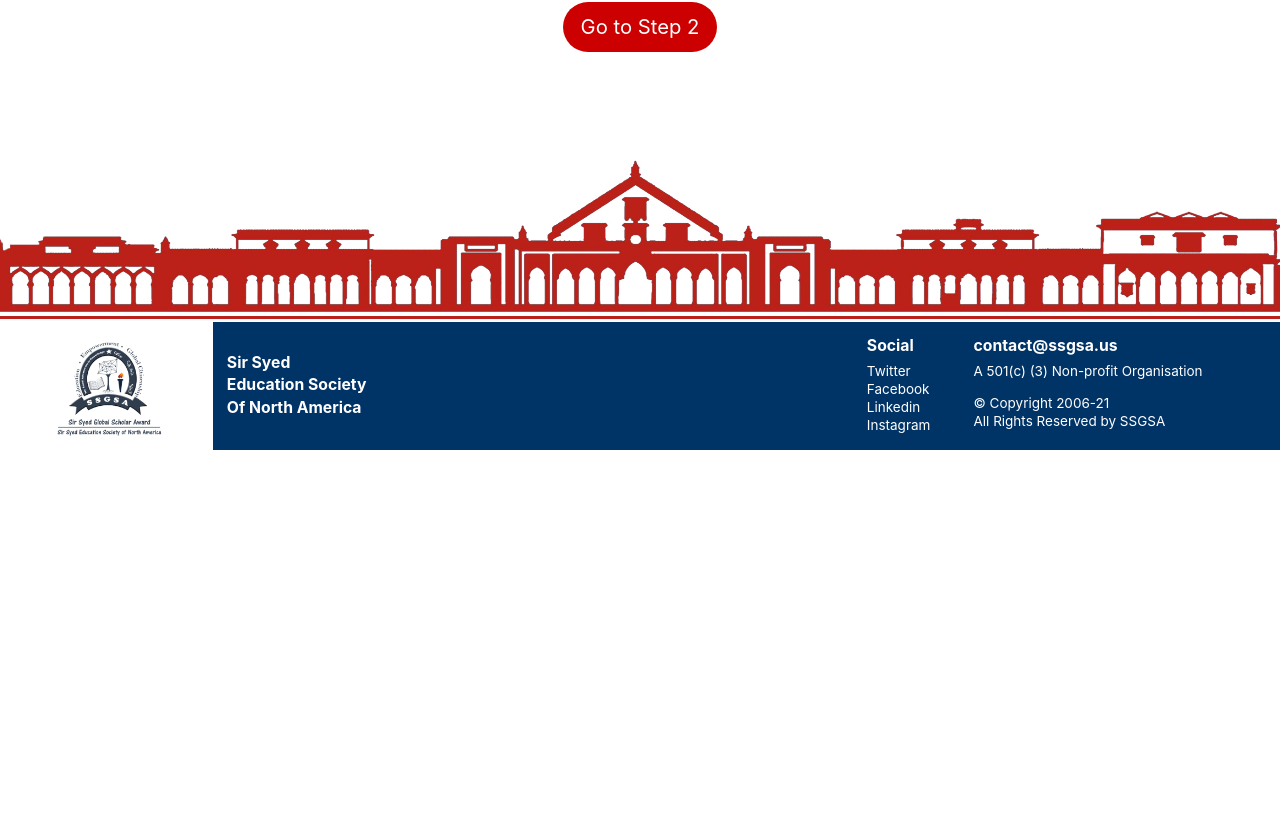
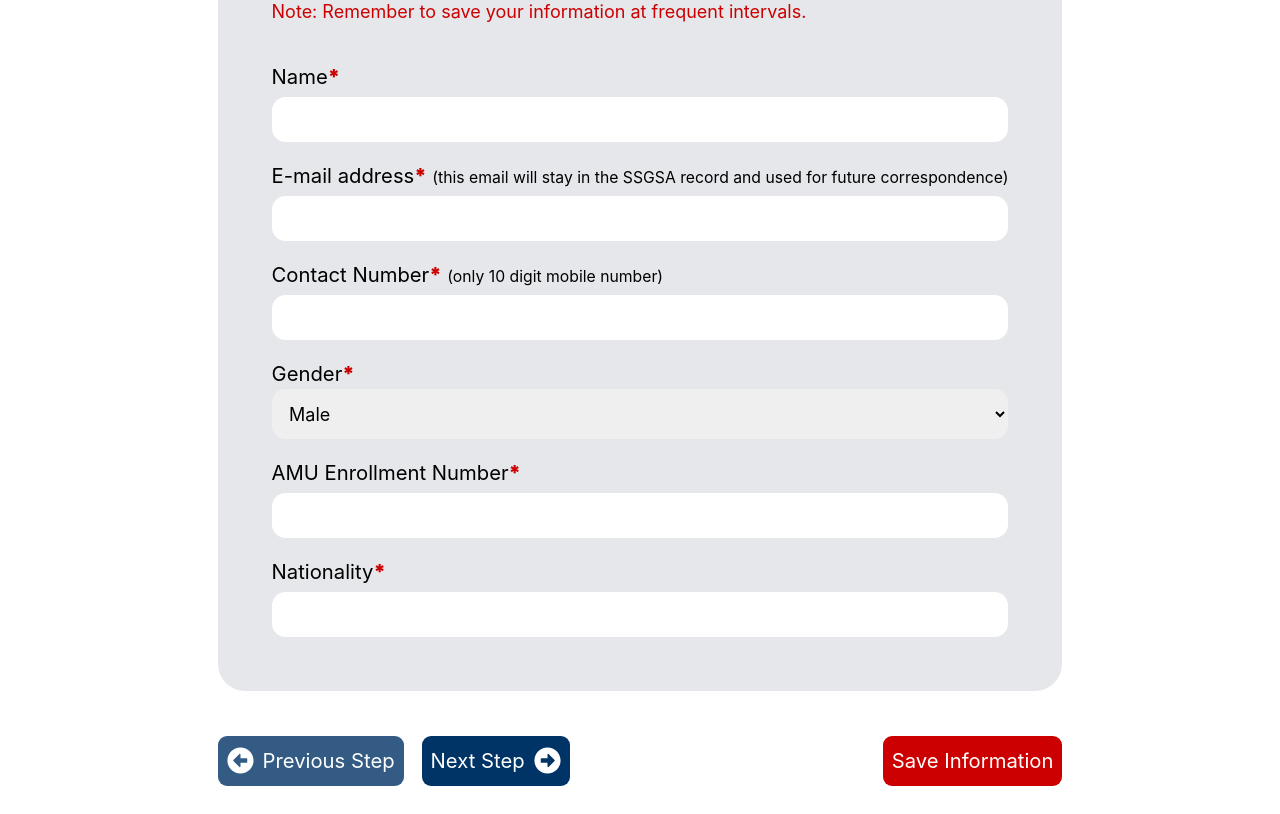
Before and after one commit to ssgsa-us/ssgsa.us, a Next.js app: page /application-portal/application in a window 1280 px wide. Shown: the part 286-1100 px from the top of the page. Before the commit the page ends 800 px from the top, so only its background shows below. Built offline with nearby package versions, Linux system fonts and the light colour scheme; no server answers; sample sign-in values are in the browser's storage.

Commit message:
Add step2 component

```diff
--- /dev/null
+++ b/components/ApplicationSteps/ProceedButtons.tsx
@@ -0,0 +1,61 @@
+import {
+  faArrowAltCircleLeft,
+  faArrowAltCircleRight,
+} from '@fortawesome/free-solid-svg-icons'
+import { FontAwesomeIcon } from '@fortawesome/react-fontawesome'
+
+const ProceedButtons = ({
+  status,
+  previousStep,
+  nextStep,
+  saveInformation,
+  error,
+}) => {
+  return (
+    <div className="mt-10">
+      {error ? (
+        <div className="bg-red-200 rounded-3xl p-2 pl-6 mb-5">
+          <p>
+            <span className="font-bold">Error:</span> {error}
+          </p>
+        </div>
+      ) : null}
+      <div className="flex flex-col sm:flex-row items-center sm:justify-between mt-10">
+        <div className="flex justify-between sm:justify-start w-full sm:w-max order-2 sm:order-1">
+          <button
+            className={`text-white text-base md:text-lg ${
+              status == 1 ? 'bg-blue-860 cursor-not-allowed' : 'bg-blue-850'
+            } mr-2 py-2 px-2 rounded-lg flex flex-row items-center`}
+            onClick={status == 1 ? previousStep : null}
+          >
+            <FontAwesomeIcon
+              icon={faArrowAltCircleLeft}
+              size="lg"
+              className="text-white"
+            />
+            <p className="ml-2">Previous Step</p>
+          </button>
+          <button
+            className="text-white text-base md:text-lg bg-blue-850 ml-2 py-2 px-2 rounded-lg flex flex-row items-center"
+            onClick={nextStep}
+          >
+            <p className="mr-2">Next Step</p>
+            <FontAwesomeIcon
+              icon={faArrowAltCircleRight}
+              size="lg"
+              className="text-white"
+            />
+          </button>
+        </div>
+        <button
+          className="text-white text-base md:text-lg bg-red-850 mb-4 sm:mb-0 py-2 px-2 rounded-lg order-1 sm:order-2"
+          onClick={saveInformation}
+        >
+          Save Information
+        </button>
+      </div>
+    </div>
+  )
+}
+
+export default ProceedButtons
--- /dev/null
+++ b/components/ApplicationSteps/Step1.tsx
@@ -0,0 +1,133 @@
+import { useState } from 'react'
+import ProceedButtons from './ProceedButtons'
+
+const Step1 = ({ status, formStatus, setStatus, setFormStatus }) => {
+  const [name, setName] = useState<string>()
+  const [email, setEmail] = useState<string>()
+  const [contactNo, setContactNo] = useState<number>()
+  const [gender, setGender] = useState<string>('Male')
+  const [enrollNo, setEnrollNo] = useState<string>()
+  const [nationality, setNationality] = useState<string>()
+  const [error, setError] = useState<string>('')
+
+  const nextStep = () => {
+    if (name && email && contactNo && gender && enrollNo && nationality) {
+      const regex =
+        /^(([^<>()[\]\\.,;:\s@"]+(\.[^<>()[\]\\.,;:\s@"]+)*)|(".+"))@((\[[0-9]{1,3}\.[0-9]{1,3}\.[0-9]{1,3}\.[0-9]{1,3}\])|(([a-zA-Z\-0-9]+\.)+[a-zA-Z]{2,}))$/
+      if (regex.test(String(email).toLowerCase())) {
+        if (formStatus == 1) {
+          setStatus(2)
+          setFormStatus(2)
+        } else {
+          setStatus(2)
+        }
+      } else setError('Email is incorrect.')
+    } else setError('All fields are required.')
+  }
+
+  const previousStep = () => setStatus(1)
+
+  const saveInformation = () => {}
+
+  return (
+    <div>
+      <div className="bg-gray-200 rounded-3xl py-5 px-3 sm:py-10 sm:px-10">
+        <p className="text-xs sm:text-sm md:text-base text-red-850 pl-2">
+          Note: Remember to save your information at frequent intervals.
+        </p>
+        <br />
+        <div className="p-2">
+          <p className="md:text-lg">
+            Name<span className="text-red-850 font-black">*</span>
+          </p>
+          <input
+            name="Name"
+            type="text"
+            value={name}
+            onChange={(e) => setName(e.target.value)}
+            className="w-full rounded-xl p-2 mt-1"
+          />
+        </div>
+        <div className="p-2">
+          <p className="md:text-lg leading-none">
+            E-mail address<span className="text-red-850 font-black">*</span>{' '}
+            <span className="text-xs md:text-sm">
+              (this email will stay in the SSGSA record and used for future
+              correspondence)
+            </span>
+          </p>
+          <input
+            name="Email"
+            type="email"
+            value={email}
+            onChange={(e) => setEmail(e.target.value)}
+            className="w-full rounded-xl p-2 mt-1"
+          />
+        </div>
+        <div className="p-2">
+          <p className="md:text-lg leading-none">
+            Contact Number<span className="text-red-850 font-black">*</span>{' '}
+            <span className="text-xs md:text-sm">
+              (only 10 digit mobile number)
+            </span>
+          </p>
+          <input
+            name="ContactNumber"
+            type="number"
+            value={contactNo}
+            onChange={(e) => setContactNo(Number(e.target.value))}
+            className="w-full rounded-xl p-2 mt-1"
+          />
+        </div>
+        <div className="p-2">
+          <p className="md:text-lg">
+            Gender<span className="text-red-850 font-black">*</span>
+          </p>
+          <select
+            name="Gender"
+            value={gender}
+            onChange={(e) => setGender(e.target.value)}
+            className="w-full rounded-xl p-3"
+          >
+            <option label="Male" />
+            <option label="Female" />
+          </select>
+        </div>
+        <div className="p-2">
+          <p className="md:text-lg">
+            AMU Enrollment Number
+            <span className="text-red-850 font-black">*</span>
+          </p>
+          <input
+            name="EnrollNo"
+            type="text"
+            value={enrollNo}
+            onChange={(e) => setEnrollNo(e.target.value)}
+            className="w-full rounded-xl p-2 mt-1"
+          />
+        </div>
+        <div className="p-2">
+          <p className="md:text-lg">
+            Nationality<span className="text-red-850 font-black">*</span>
+          </p>
+          <input
+            name="Nationality"
+            type="text"
+            value={nationality}
+            onChange={(e) => setNationality(e.target.value)}
+            className="w-full rounded-xl p-2 mt-1"
+          />
+        </div>
+      </div>
+      <ProceedButtons
+        status={status}
+        previousStep={previousStep}
+        nextStep={nextStep}
+        saveInformation={saveInformation}
+        error={error}
+      />
+    </div>
+  )
+}
+
+export default Step1
--- a/pages/application-portal/application.tsx
+++ b/pages/application-portal/application.tsx
@@ -2,6 +2,7 @@ import { useEffect, useState } from 'react'
 import { useRouter } from 'next/router'
 import { auth } from '../../firebase'
 import ApplicationLayout from '../../layouts/application-portal/application'
+import Step1 from '../../components/ApplicationSteps/Step1'
 
 export default function Apply() {
   const router = useRouter()
@@ -26,20 +27,12 @@ export default function Apply() {
       {pageReady ? (
         status == 1 ? (
           <div className="flex flex-col items-center mx-3 my-10 sm:m-10">
-            <p>You are at Step 1</p>
-            <button
-              className="text-white text-base md:text-lg bg-red-850 my-5 py-2 px-4 rounded-3xl"
-              onClick={() => {
-                if (status == formStatus) {
-                  setStatus(2)
-                  setFormStatus(2)
-                } else {
-                  setStatus(2)
-                }
-              }}
-            >
-              Go to Step 2
-            </button>
+            <Step1
+              status={status}
+              formStatus={formStatus}
+              setFormStatus={setFormStatus}
+              setStatus={setStatus}
+            />
           </div>
         ) : status == 2 ? (
           <div className="flex flex-col items-center mx-3 my-10 sm:m-10">
--- a/tailwind.config.js
+++ b/tailwind.config.js
@@ -6,6 +6,7 @@ module.exports = {
       colors: {
         blue: {
           850: '#003366',
+          860: '#003366cc',
         },
         red: {
           850: '#cc0000',
```
Also changed, not shown: 1 other file (tests, documents, lock files or other folders).
